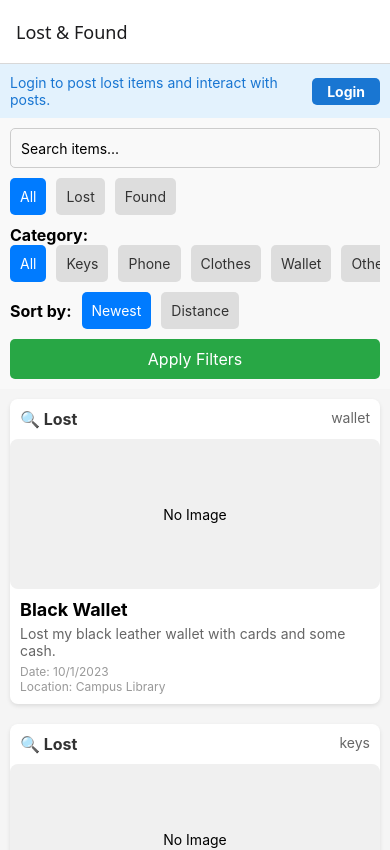
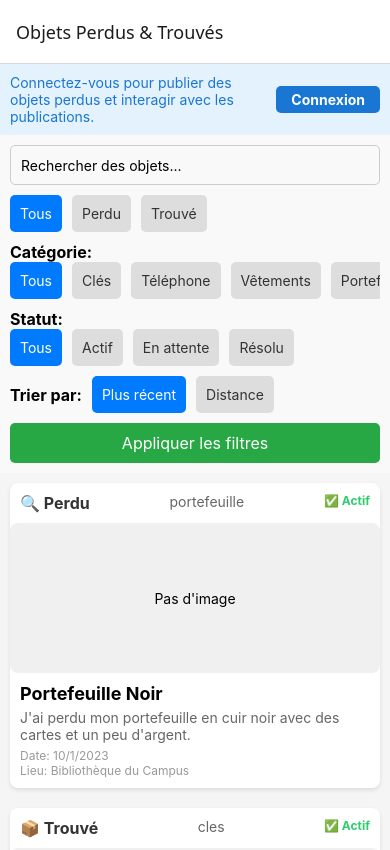
Before and after one commit to Ezziani-Ayoub/lost-and-found-application, a React Native app: screen /Home in a window 390 px wide. Shown: the top 850 px of the page. Built offline with nearby package versions, Linux system fonts and the light colour scheme.

Commit message:
j'ai ajouté statuts trois états (Actif/En attente/Résolu), implémenté double bouton de publication, créé un sélecteur de type d'annonce (perdu/trouvé) avec filtrage multi-critères par catégorie et statut

```diff
--- a/App.js
+++ b/App.js
@@ -28,11 +28,11 @@ function AppNavigator() {
         <Stack.Screen
           name="Home"
           component={HomeScreen}
-          options={{ title: 'Lost & Found' }}
+          options={{ title: 'Objets Perdus & Trouvés' }}
         />
-        <Stack.Screen name="Login" component={Login} options={{ title: 'Login' }} />
-        <Stack.Screen name="PostItem" component={PostItem} options={{ title: 'Post Lost Item' }} />
-        <Stack.Screen name="ItemDetails" component={ItemDetails} options={{ title: 'Item Details' }} />
+        <Stack.Screen name="Login" component={Login} options={{ title: 'Connexion' }} />
+        <Stack.Screen name="PostItem" component={PostItem} options={{ title: 'Publier un Objet Perdu' }} />
+        <Stack.Screen name="ItemDetails" component={ItemDetails} options={{ title: 'Détails de l\'Objet' }} />
       </Stack.Navigator>
       <StatusBar style="auto" />
     </NavigationContainer>
--- a/HomeScreen.js
+++ b/HomeScreen.js
@@ -25,6 +25,10 @@ const HomeScreen = ({ navigation }) => {
       filtered = filtered.filter(item => item.category === filters.category);
     }
 
+    if (filters.status !== 'all') {
+      filtered = filtered.filter(item => item.status === filters.status);
+    }
+
     if (filters.searchText) {
       filtered = filtered.filter(item =>
         item.title.toLowerCase().includes(filters.searchText.toLowerCase()) ||
@@ -50,16 +54,21 @@ const HomeScreen = ({ navigation }) => {
       <View style={styles.topBar}>
         {user ? (
           <>
-            <Text style={styles.welcomeText}>Welcome, {user.name}!</Text>
-            <TouchableOpacity style={styles.logoutButton} onPress={logout}>
-              <Text style={styles.logoutText}>Logout</Text>
-            </TouchableOpacity>
+            <Text style={styles.welcomeText}>Bienvenue, {user.name}!</Text>
+            <View style={styles.headerButtons}>
+              <TouchableOpacity style={styles.postHeaderButton} onPress={() => navigation.navigate('PostItem')}>
+                <Text style={styles.postHeaderText}>Publier</Text>
+              </TouchableOpacity>
+              <TouchableOpacity style={styles.logoutButton} onPress={logout}>
+                <Text style={styles.logoutText}>Déconnexion</Text>
+              </TouchableOpacity>
+            </View>
           </>
         ) : (
           <>
-            <Text style={styles.bannerText}>Login to post lost items and interact with posts.</Text>
+            <Text style={styles.bannerText}>Connectez-vous pour publier des objets perdus et interagir avec les publications.</Text>
             <TouchableOpacity style={styles.loginButton} onPress={() => navigation.navigate('Login')}>
-              <Text style={styles.loginButtonText}>Login</Text>
+              <Text style={styles.loginButtonText}>Connexion</Text>
             </TouchableOpacity>
           </>
         )}
@@ -74,7 +83,7 @@ const HomeScreen = ({ navigation }) => {
       />
       {user && (
         <TouchableOpacity style={styles.postButton} onPress={() => navigation.navigate('PostItem')}>
-          <Text style={styles.postText}>+</Text>
+            <Text style={styles.postText}>+</Text>
         </TouchableOpacity>
       )}
     </View>
@@ -124,6 +133,21 @@ const styles = StyleSheet.create({
     color: '#fff',
     fontWeight: 'bold',
   },
+  headerButtons: {
+    flexDirection: 'row',
+    alignItems: 'center',
+  },
+  postHeaderButton: {
+    backgroundColor: '#28a745',
+    paddingHorizontal: 15,
+    paddingVertical: 5,
+    borderRadius: 5,
+    marginRight: 10,
+  },
+  postHeaderText: {
+    color: '#fff',
+    fontWeight: 'bold',
+  },
   postButton: {
     position: 'absolute',
     bottom: 20,
--- a/ItemDetails.js
+++ b/ItemDetails.js
@@ -10,17 +10,35 @@ const ItemDetails = ({ route, navigation }) => {
 
   const handleClaim = () => {
     if (!user) {
-      Alert.alert('Error', 'You must be logged in to claim items.');
+      Alert.alert('Erreur', 'Vous devez être connecté pour réclamer des objets.');
       return;
     }
     updateItem(item.id, { status: 'returned' });
-    Alert.alert('Success', 'Item marked as returned!');
+    Alert.alert('Succès', 'Objet marqué comme retourné!');
     navigation.goBack();
   };
 
   const handleMarkFound = () => {
     updateItem(item.id, { status: 'returned' });
-    Alert.alert('Success', 'Item marked as found!');
+    Alert.alert('Succès', 'Objet marqué comme trouvé!');
+    navigation.goBack();
+  };
+
+  const handleMarkResolved = () => {
+    updateItem(item.id, { status: 'resolu' });
+    Alert.alert('Succès', 'Objet marqué comme résolu!');
+    navigation.goBack();
+  };
+
+  const handleMarkPending = () => {
+    updateItem(item.id, { status: 'en_attente' });
+    Alert.alert('Succès', 'Objet marqué comme en attente!');
+    navigation.goBack();
+  };
+
+  const handleMarkActive = () => {
+    updateItem(item.id, { status: 'actif' });
+    Alert.alert('Succès', 'Objet marqué comme actif!');
     navigation.goBack();
   };
 
@@ -33,39 +51,51 @@ const ItemDetails = ({ route, navigation }) => {
         <Image source={{ uri: item.photo }} style={styles.image} />
       ) : (
         <View style={styles.placeholder}>
-          <Text>No Image</Text>
+          <Text>Pas d'image</Text>
         </View>
       )}
       <Text style={styles.description}>{item.description}</Text>
-      <Text style={styles.details}>Type: {item.type === 'lost' ? 'Lost' : 'Found'}</Text>
+      <Text style={styles.details}>Type: {item.type === 'lost' ? 'Perdu' : 'Trouvé'}</Text>
       <Text style={styles.details}>Date: {new Date(item.date).toLocaleDateString()}</Text>
-      <Text style={styles.details}>Location: {item.location}</Text>
-      <Text style={styles.details}>Category: {item.category}</Text>
-      <Text style={styles.details}>Status: {item.status}</Text>
+      <Text style={styles.details}>Lieu: {item.location}</Text>
+      <Text style={styles.details}>Catégorie: {item.category}</Text>
+      <Text style={styles.details}>Statut: {item.status === 'actif' ? 'Actif' : item.status === 'en_attente' ? 'En attente' : item.status === 'resolu' ? 'Résolu' : 'Retourné'}</Text>
 
       {/* Placeholder for map */}
       <View style={styles.mapPlaceholder}>
-        <Text>Map Preview (Coming Soon)</Text>
+        <Text>Aperçu de la carte (Bientôt disponible)</Text>
       </View>
 
       {user ? (
         isOwner ? (
-          item.type === 'lost' && item.status === 'open' && (
-            <TouchableOpacity style={styles.foundButton} onPress={handleMarkFound}>
-              <Text style={styles.foundText}>I Found It!</Text>
-            </TouchableOpacity>
-          )
+          <View>
+            {item.status === 'actif' && (
+              <TouchableOpacity style={[styles.statusButton, { backgroundColor: '#ffc107', marginBottom: 10 }]} onPress={handleMarkPending}>
+                <Text style={styles.statusText}>Mettre en attente</Text>
+              </TouchableOpacity>
+            )}
+            {item.status === 'en_attente' && (
+              <TouchableOpacity style={[styles.statusButton, { backgroundColor: '#28a745', marginBottom: 10 }]} onPress={handleMarkActive}>
+                <Text style={styles.statusText}>Activer</Text>
+              </TouchableOpacity>
+            )}
+            {(item.status === 'actif' || item.status === 'en_attente') && (
+              <TouchableOpacity style={[styles.statusButton, { backgroundColor: '#dc3545' }]} onPress={handleMarkResolved}>
+                <Text style={styles.statusText}>Marquer comme résolu</Text>
+              </TouchableOpacity>
+            )}
+          </View>
         ) : (
           item.status === 'open' && (
             <TouchableOpacity style={styles.claimButton} onPress={handleClaim}>
               <Text style={styles.claimText}>
-                {item.type === 'lost' ? 'This is mine!' : 'I found this'}
+                {item.type === 'lost' ? 'C\'est le mien!' : 'J\'ai trouvé ceci'}
               </Text>
             </TouchableOpacity>
           )
         )
       ) : (
-        <Text style={styles.loginPrompt}>Login to interact with this item.</Text>
+        <Text style={styles.loginPrompt}>Connectez-vous pour interagir avec cet objet.</Text>
       )}
     </View>
   );
@@ -125,6 +155,16 @@ const styles = StyleSheet.create({
     fontSize: 18,
     fontWeight: 'bold',
   },
+  statusButton: {
+    padding: 15,
+    borderRadius: 5,
+    alignItems: 'center',
+  },
+  statusText: {
+    color: '#fff',
+    fontSize: 16,
+    fontWeight: 'bold',
+  },
 });
 
 export default ItemDetails;
--- a/ItemsContext.js
+++ b/ItemsContext.js
@@ -11,44 +11,44 @@ export const ItemsProvider = ({ children }) => {
     {
       id: '1',
       type: 'lost',
-      title: 'Black Wallet',
-      description: 'Lost my black leather wallet with cards and some cash.',
+      title: 'Portefeuille Noir',
+      description: 'J\'ai perdu mon portefeuille en cuir noir avec des cartes et un peu d\'argent.',
       photo: null,
       date: '2023-10-01',
-      location: 'Campus Library',
-      category: 'wallet',
-      status: 'open',
+      location: 'Bibliothèque du Campus',
+      category: 'portefeuille',
+      status: 'actif',
       userId: 'user1', // Mock owner
     },
     {
       id: '2',
-      type: 'lost',
-      title: 'Keys',
-      description: 'Found a set of keys near the entrance.',
+      type: 'found',
+      title: 'Clés',
+      description: 'Trouvé un trousseau de clés près de l\'entrée.',
       photo: null,
       date: '2023-10-02',
-      location: 'Mall Entrance',
-      category: 'keys',
-      status: 'open',
+      location: 'Entrée du Centre Commercial',
+      category: 'cles',
+      status: 'actif',
       userId: 'user2',
     },
     {
       id: '3',
       type: 'lost',
       title: 'iPhone 12',
-      description: 'Lost my iPhone 12, please contact if found.',
+      description: 'J\'ai perdu mon iPhone 12, veuillez contacter si trouvé.',
       photo: null,
       date: '2023-10-03',
-      location: 'Bus Stop',
-      category: 'phone',
-      status: 'open',
+      location: 'Arrêt de Bus',
+      category: 'telephone',
+      status: 'actif',
       userId: 'user1',
     },
   ]);
 
   const addItem = (newItem) => {
     if (!user) return;
-    setItems(prev => [...prev, { ...newItem, id: Date.now().toString(), status: 'open', userId: user.id }]);
+    setItems(prev => [...prev, { ...newItem, id: Date.now().toString(), status: 'actif', userId: user.id }]);
   };
 
   const updateItem = (id, updates) => {
--- a/Login.js
+++ b/Login.js
@@ -11,11 +11,11 @@ const Login = ({ navigation }) => {
 
   const handleSubmit = async () => {
     if (!email || !password) {
-      Alert.alert('Error', 'Please fill in all fields.');
+      Alert.alert('Erreur', 'Veuillez remplir tous les champs.');
       return;
     }
     if (!isLogin && !name) {
-      Alert.alert('Error', 'Please enter your name.');
+      Alert.alert('Erreur', 'Veuillez entrer votre nom.');
       return;
     }
 
@@ -27,18 +27,18 @@ const Login = ({ navigation }) => {
       }
       // Navigation will handle automatically via auth state
     } catch (error) {
-      Alert.alert('Error', 'Authentication failed. Please try again.');
+      Alert.alert('Erreur', 'L\'authentification a échoué. Veuillez réessayer.');
     }
   };
 
   return (
     <View style={styles.container}>
-      <Text style={styles.title}>{isLogin ? 'Login' : 'Sign Up'}</Text>
+      <Text style={styles.title}>{isLogin ? 'Connexion' : 'Inscription'}</Text>
 
       {!isLogin && (
         <TextInput
           style={styles.input}
-          placeholder="Name"
+          placeholder="Nom"
           value={name}
           onChangeText={setName}
         />
@@ -55,19 +55,19 @@ const Login = ({ navigation }) => {
 
       <TextInput
         style={styles.input}
-        placeholder="Password"
+        placeholder="Mot de passe"
         value={password}
         onChangeText={setPassword}
         secureTextEntry
       />
 
       <TouchableOpacity style={styles.button} onPress={handleSubmit}>
-        <Text style={styles.buttonText}>{isLogin ? 'Login' : 'Sign Up'}</Text>
+        <Text style={styles.buttonText}>{isLogin ? 'Connexion' : 'Inscription'}</Text>
       </TouchableOpacity>
 
       <TouchableOpacity onPress={() => setIsLogin(!isLogin)}>
         <Text style={styles.switchText}>
-          {isLogin ? "Don't have an account? Sign Up" : 'Already have an account? Login'}
+          {isLogin ? "Pas de compte ? S'inscrire" : 'Déjà un compte ? Se connecter'}
         </Text>
       </TouchableOpacity>
     </View>
--- a/PostItem.js
+++ b/PostItem.js
@@ -9,53 +9,84 @@ const PostItem = ({ navigation }) => {
   const [title, setTitle] = useState('');
   const [description, setDescription] = useState('');
   const [location, setLocation] = useState('');
-  const [category, setCategory] = useState('other');
+  const [category, setCategory] = useState('autre');
+  const [status, setStatus] = useState('actif');
+  const [type, setType] = useState('lost');
 
-  const categories = ['keys', 'phone', 'clothes', 'wallet', 'other'];
+  const categories = ['cles', 'telephone', 'vêtements', 'portefeuille', 'autre'];
+  const categoryLabels = {
+    'cles': 'Clés',
+    'telephone': 'Téléphone',
+    'vêtements': 'Vêtements',
+    'portefeuille': 'Portefeuille',
+    'autre': 'Autre'
+  };
+  const statuses = ['actif', 'en_attente', 'resolu'];
+  const types = ['lost', 'found'];
+  const typeLabels = {
+    'lost': 'Objet perdu',
+    'found': 'Objet trouvé'
+  };
 
   const handlePost = () => {
     if (!user) {
-      Alert.alert('Error', 'You must be logged in to post.');
+      Alert.alert('Erreur', 'Vous devez être connecté pour publier.');
       return;
     }
     if (!title || !description || !location) {
-      Alert.alert('Error', 'Please fill in all required fields.');
+      Alert.alert('Erreur', 'Veuillez remplir tous les champs obligatoires.');
       return;
     }
 
     const newItem = {
-      type: 'lost', // Only lost items can be posted
+      type,
       title,
       description,
-      photo: null, // For now, no photo
-      date: new Date().toISOString().split('T')[0], // Today's date
+      photo: null,
+      date: new Date().toISOString().split('T')[0],
       location,
       category,
+      status,
     };
 
     addItem(newItem);
-    Alert.alert('Success', 'Lost item posted successfully!');
+    Alert.alert('Succès', 'Objet publié avec succès!');
     navigation.goBack();
   };
 
   if (!user) {
     return (
       <View style={styles.container}>
-        <Text style={styles.title}>You must be logged in to post items.</Text>
+        <Text style={styles.title}>Vous devez être connecté pour publier des objets.</Text>
       </View>
     );
   }
 
   return (
     <ScrollView style={styles.container}>
-      <Text style={styles.title}>Post a Lost Item</Text>
+      <Text style={styles.title}>Publier une Annonce</Text>
 
-      <Text style={styles.label}>Title:</Text>
+      <Text style={styles.label}>Type d'annonce:</Text>
+      <View style={styles.typeRow}>
+        {types.map((typ) => (
+          <TouchableOpacity
+            key={typ}
+            style={[styles.typeButton, type === typ && styles.activeType]}
+            onPress={() => setType(typ)}
+          >
+            <Text style={[styles.typeText, type === typ && styles.activeTypeText]}>
+              {typeLabels[typ]}
+            </Text>
+          </TouchableOpacity>
+        ))}
+      </View>
+
+      <Text style={styles.label}>Titre:</Text>
       <TextInput
         style={styles.input}
         value={title}
         onChangeText={setTitle}
-        placeholder="e.g. Black wallet"
+        placeholder="ex: Portefeuille noir"
       />
 
       <Text style={styles.label}>Description:</Text>
@@ -63,19 +94,19 @@ const PostItem = ({ navigation }) => {
         style={styles.input}
         value={description}
         onChangeText={setDescription}
-        placeholder="Describe the item..."
+        placeholder="Décrivez l'objet..."
         multiline
       />
 
-      <Text style={styles.label}>Location:</Text>
+      <Text style={styles.label}>Lieu:</Text>
       <TextInput
         style={styles.input}
         value={location}
         onChangeText={setLocation}
-        placeholder="e.g. Campus Library"
+        placeholder="ex: Bibliothèque du Campus"
       />
 
-      <Text style={styles.label}>Category:</Text>
+      <Text style={styles.label}>Catégorie:</Text>
       <View style={styles.categoryRow}>
         {categories.map((cat) => (
           <TouchableOpacity
@@ -84,14 +115,29 @@ const PostItem = ({ navigation }) => {
             onPress={() => setCategory(cat)}
           >
             <Text style={[styles.categoryText, category === cat && styles.activeCategoryText]}>
-              {cat.charAt(0).toUpperCase() + cat.slice(1)}
+              {categoryLabels[cat]}
+            </Text>
+          </TouchableOpacity>
+        ))}
+      </View>
+
+      <Text style={styles.label}>Statut:</Text>
+      <View style={styles.statusRow}>
+        {statuses.map((stat) => (
+          <TouchableOpacity
+            key={stat}
+            style={[styles.statusButton, status === stat && styles.activeStatus]}
+            onPress={() => setStatus(stat)}
+          >
+            <Text style={[styles.statusText, status === stat && styles.activeStatusText]}>
+              {stat === 'actif' ? 'Actif' : stat === 'en_attente' ? 'En attente' : 'Résolu'}
             </Text>
           </TouchableOpacity>
         ))}
       </View>
 
       <TouchableOpacity style={styles.postButton} onPress={handlePost}>
-        <Text style={styles.postText}>Post Lost Item</Text>
+        <Text style={styles.postText}>Publier l'Annonce</Text>
       </TouchableOpacity>
     </ScrollView>
   );
@@ -164,6 +210,26 @@ const styles = StyleSheet.create({
   activeCategoryText: {
     color: '#fff',
   },
+  statusRow: {
+    flexDirection: 'row',
+    flexWrap: 'wrap',
+    marginBottom: 20,
+  },
+  statusButton: {
+    padding: 10,
+    margin: 5,
+    borderRadius: 5,
+    backgroundColor: '#ddd',
+  },
+  activeStatus: {
+    backgroundColor: '#007bff',
+  },
+  statusText: {
+    color: '#333',
+  },
+  activeStatusText: {
+    color: '#fff',
+  },
   postButton: {
     backgroundColor: '#28a745',
     padding: 15,
--- a/components/Filters.js
+++ b/components/Filters.js
@@ -5,19 +5,29 @@ const Filters = ({ onFilterChange }) => {
   const [searchText, setSearchText] = useState('');
   const [type, setType] = useState('all'); // all, lost, found
   const [category, setCategory] = useState('all');
+  const [status, setStatus] = useState('all');
   const [sortBy, setSortBy] = useState('newest'); // newest, distance
 
-  const categories = ['all', 'keys', 'phone', 'clothes', 'wallet', 'other'];
+  const categories = ['all', 'cles', 'telephone', 'vêtements', 'portefeuille', 'autre'];
+  const statuses = ['all', 'actif', 'en_attente', 'resolu'];
+  const categoryLabels = {
+    'all': 'Tous',
+    'cles': 'Clés',
+    'telephone': 'Téléphone',
+    'vêtements': 'Vêtements',
+    'portefeuille': 'Portefeuille',
+    'autre': 'Autre'
+  };
 
   const applyFilters = () => {
-    onFilterChange({ searchText, type, category, sortBy });
+    onFilterChange({ searchText, type, category, status, sortBy });
   };
 
   return (
     <View style={styles.container}>
       <TextInput
         style={styles.searchInput}
-        placeholder="Search items..."
+        placeholder="Rechercher des objets..."
         value={searchText}
         onChangeText={setSearchText}
         onSubmitEditing={applyFilters}
@@ -27,22 +37,22 @@ const Filters = ({ onFilterChange }) => {
           style={[styles.button, type === 'all' && styles.activeButton]}
           onPress={() => setType('all')}
         >
-          <Text style={[styles.buttonText, type === 'all' && styles.activeText]}>All</Text>
+          <Text style={[styles.buttonText, type === 'all' && styles.activeText]}>Tous</Text>
         </TouchableOpacity>
         <TouchableOpacity
           style={[styles.button, type === 'lost' && styles.activeButton]}
           onPress={() => setType('lost')}
         >
-          <Text style={[styles.buttonText, type === 'lost' && styles.activeText]}>Lost</Text>
+          <Text style={[styles.buttonText, type === 'lost' && styles.activeText]}>Perdu</Text>
         </TouchableOpacity>
         <TouchableOpacity
           style={[styles.button, type === 'found' && styles.activeButton]}
           onPress={() => setType('found')}
         >
-          <Text style={[styles.buttonText, type === 'found' && styles.activeText]}>Found</Text>
+          <Text style={[styles.buttonText, type === 'found' && styles.activeText]}>Trouvé</Text>
         </TouchableOpacity>
       </View>
-      <Text style={styles.label}>Category:</Text>
+      <Text style={styles.label}>Catégorie:</Text>
       <ScrollView horizontal showsHorizontalScrollIndicator={false} style={styles.categoryRow}>
         {categories.map((cat) => (
           <TouchableOpacity
@@ -51,18 +61,32 @@ const Filters = ({ onFilterChange }) => {
             onPress={() => setCategory(cat)}
           >
             <Text style={[styles.buttonText, category === cat && styles.activeText]}>
-              {cat.charAt(0).toUpperCase() + cat.slice(1)}
+              {categoryLabels[cat]}
+            </Text>
+          </TouchableOpacity>
+        ))}
+      </ScrollView>
+      <Text style={styles.label}>Statut:</Text>
+      <ScrollView horizontal showsHorizontalScrollIndicator={false} style={styles.statusRow}>
+        {statuses.map((stat) => (
+          <TouchableOpacity
+            key={stat}
+            style={[styles.button, status === stat && styles.activeButton]}
+            onPress={() => setStatus(stat)}
+          >
+            <Text style={[styles.buttonText, status === stat && styles.activeText]}>
+              {stat === 'all' ? 'Tous' : stat === 'actif' ? 'Actif' : stat === 'en_attente' ? 'En attente' : 'Résolu'}
             </Text>
           </TouchableOpacity>
         ))}
       </ScrollView>
       <View style={styles.filterRow}>
-        <Text style={styles.label}>Sort by:</Text>
+        <Text style={styles.label}>Trier par:</Text>
         <TouchableOpacity
           style={[styles.button, sortBy === 'newest' && styles.activeButton]}
           onPress={() => setSortBy('newest')}
         >
-          <Text style={[styles.buttonText, sortBy === 'newest' && styles.activeText]}>Newest</Text>
+          <Text style={[styles.buttonText, sortBy === 'newest' && styles.activeText]}>Plus récent</Text>
         </TouchableOpacity>
         <TouchableOpacity
           style={[styles.button, sortBy === 'distance' && styles.activeButton]}
@@ -72,7 +96,7 @@ const Filters = ({ onFilterChange }) => {
         </TouchableOpacity>
       </View>
       <TouchableOpacity style={styles.applyButton} onPress={applyFilters}>
-        <Text style={styles.applyText}>Apply Filters</Text>
+        <Text style={styles.applyText}>Appliquer les filtres</Text>
       </TouchableOpacity>
     </View>
   );
@@ -97,6 +121,9 @@ const styles = StyleSheet.create({
     marginBottom: 10,
   },
   categoryRow: {
+    marginBottom: 10,
+  },
+  statusRow: {
     marginBottom: 10,
   },
   button: {
--- a/components/ItemCard.js
+++ b/components/ItemCard.js
@@ -2,26 +2,42 @@ import React from 'react';
 import { View, Text, Image, StyleSheet, TouchableOpacity } from 'react-native';
 
 const ItemCard = ({ item, onPress }) => {
-  const { title, description, photo, date, location, category, type } = item;
+  const { title, description, photo, date, location, category, type, status } = item;
+
+  const getStatusStyle = (status) => {
+    switch (status) {
+      case 'actif':
+        return { color: '#2ecc71' };
+      case 'en_attente':
+        return { color: '#f1c40f' };
+      case 'resolu':
+        return { color: '#2ecc71' };
+      default:
+        return { color: '#666' };
+    }
+  };
 
   return (
     <TouchableOpacity style={styles.card} onPress={onPress}>
       <View style={styles.header}>
-        <Text style={styles.type}>{type === 'lost' ? '🔍 Lost' : '📦 Found'}</Text>
+        <Text style={styles.type}>{type === 'lost' ? '🔍 Perdu' : '📦 Trouvé'}</Text>
         <Text style={styles.category}>{category}</Text>
+        <Text style={[styles.status, getStatusStyle(status)]}>
+          {status === 'actif' ? '✅ Actif' : status === 'en_attente' ? '⏳ En attente' : status === 'resolu' ? '✅ Résolu' : '📋 ' + status}
+        </Text>
       </View>
       {photo ? (
         <Image source={{ uri: photo }} style={styles.image} />
       ) : (
         <View style={styles.placeholder}>
-          <Text>No Image</Text>
+          <Text>Pas d'image</Text>
         </View>
       )}
       <View style={styles.content}>
         <Text style={styles.title}>{title}</Text>
         <Text style={styles.description} numberOfLines={2}>{description}</Text>
         <Text style={styles.details}>Date: {new Date(date).toLocaleDateString()}</Text>
-        <Text style={styles.details}>Location: {location}</Text>
+        <Text style={styles.details}>Lieu: {location}</Text>
       </View>
     </TouchableOpacity>
   );
@@ -51,6 +67,10 @@ const styles = StyleSheet.create({
   category: {
     fontSize: 14,
     color: '#666',
+  },
+  status: {
+    fontSize: 12,
+    fontWeight: 'bold',
   },
   image: {
     width: '100%',
```
Also changed, not shown: 1 other file (tests, documents, lock files or other folders).
